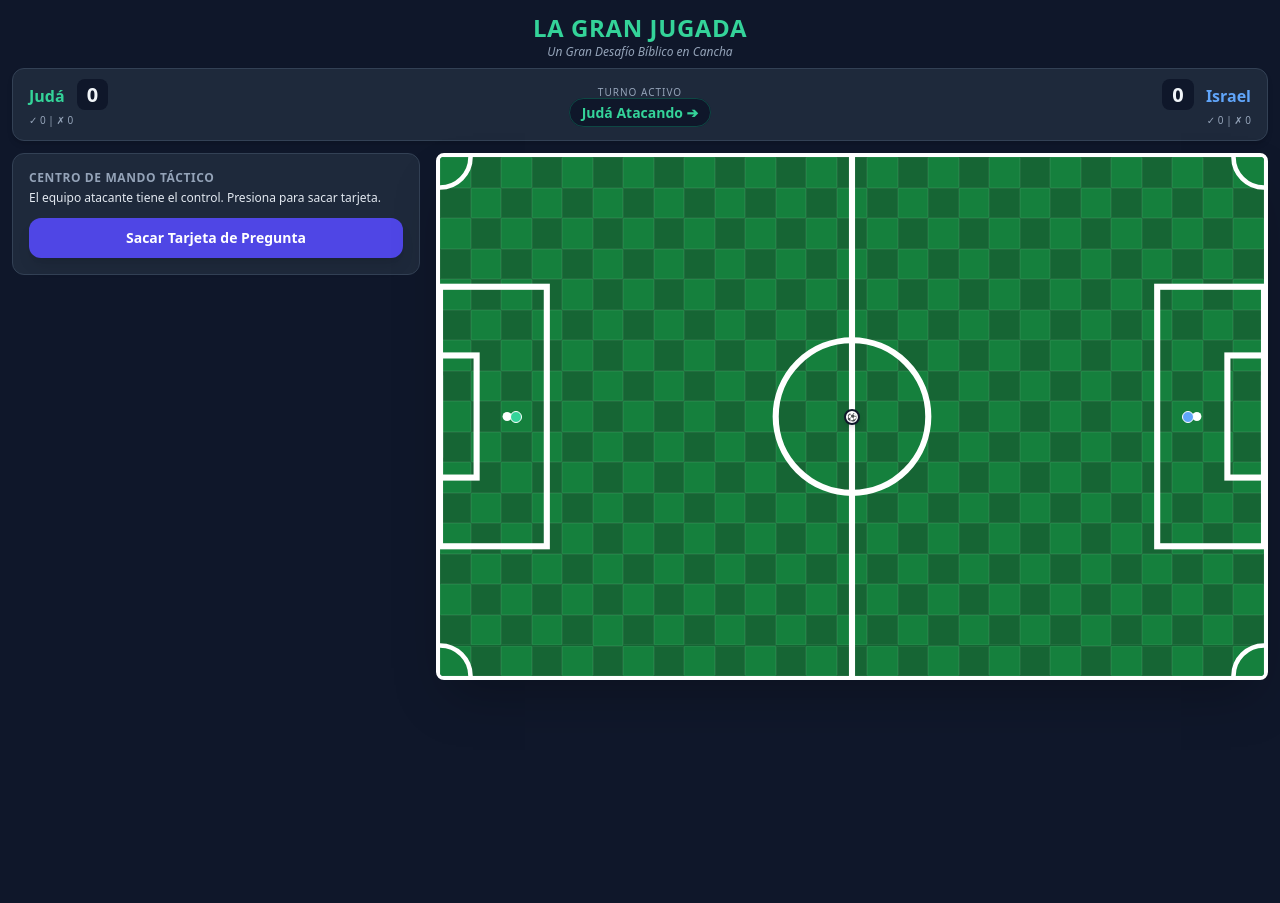
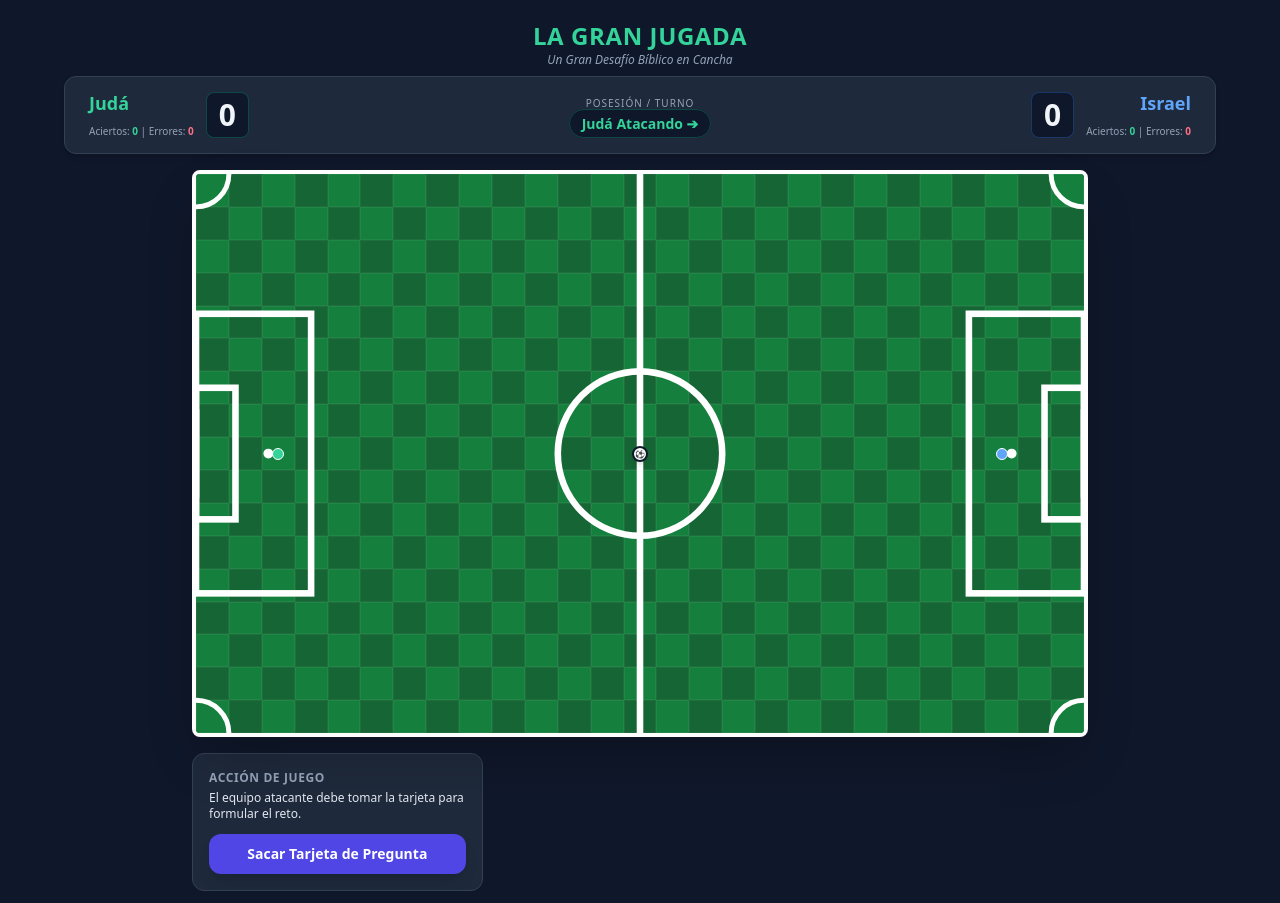
Before and after one commit to cecprasca48/la-gran-jugada, a plain HTML site: page index.htm in a window 1280 px wide. Both pictures are taken after a click on the button "¡Iniciar La Gran Jugada!". Before the commit the page ends 800 px from the top, so only its background shows below. Drawn offline with nearby package versions, Linux system fonts and the light colour scheme.

Commit message:
Update index.htm

```diff
--- a/index.htm
+++ b/index.htm
@@ -24,14 +24,14 @@
         .cell-light { background-color: #166534; }
     </style>
 </head>
-<body class="bg-slate-900 text-slate-100 min-h-screen font-sans flex flex-col items-center p-3">
-    <header class="text-center mb-2">
+<body class="bg-slate-900 text-slate-100 min-h-screen font-sans flex flex-col items-center justify-between p-3">
+    <header class="text-center my-2">
         <h1 class="text-2xl font-black text-emerald-400 tracking-wide">LA GRAN JUGADA</h1>
         <p class="text-xs text-slate-400 italic">Un Gran Desafío Bíblico en Cancha</p>
     </header>
 
     <!-- Pantalla de Configuración -->
-    <div id="setup-screen" class="w-full max-w-xl bg-slate-800 p-6 rounded-2xl shadow-xl border border-slate-700 mt-4">
+    <div id="setup-screen" class="w-full max-w-xl bg-slate-800 p-6 rounded-2xl shadow-xl border border-slate-700 my-auto">
         <h2 class="text-xl font-bold text-white mb-4">Configuración del Partido</h2>
         <div class="space-y-4">
             <div>
@@ -52,63 +52,41 @@
         </div>
     </div>
 
-    <!-- Pantalla Principal de Juego (Diseño Responsivo: Izquierda PC / Abajo Móvil) -->
-    <div id="game-screen" class="w-full max-w-7xl hidden flex flex-col items-center">
-        <!-- Marcador superior con estadísticas de aciertos y errores -->
-        <div class="w-full grid grid-cols-3 items-center bg-slate-800 px-4 py-3 rounded-xl mb-3 border border-slate-700 shadow-md">
-            <div class="text-left">
-                <span id="disp-team1" class="font-bold text-emerald-400 text-sm md:text-base">Judá</span>
-                <span id="score-team1" class="text-xl font-black ml-2 bg-slate-900 px-2.5 py-0.5 rounded-lg">0</span>
-                <div class="text-[10px] text-slate-400 mt-1">✓ <span id="t1-correct">0</span> | ✗ <span id="t1-errors">0</span></div>
+    <!-- Pantalla Principal de Juego (Tablero Centralizado) -->
+    <div id="game-screen" class="w-full max-w-6xl hidden flex flex-col items-center my-auto">
+
+        <!-- Marcador Superior con Score en Destaque (Goles y Estadísticas Integradas) -->
+        <div class="w-full grid grid-cols-3 items-center bg-slate-800 px-6 py-3 rounded-xl mb-4 border border-slate-700 shadow-md">
+            <!-- Equipo 1 -->
+            <div class="text-left flex items-center space-x-3">
+                <div>
+                    <span id="disp-team1" class="font-bold text-emerald-400 text-base md:text-lg block">Judá</span>
+                    <span class="text-[10px] text-slate-400">Aciertos: <strong id="t1-correct" class="text-emerald-400">0</strong> | Errores: <strong id="t1-errors" class="text-rose-400">0</strong></span>
                 </div>
+                <span id="score-team1" class="text-2xl md:text-3xl font-black bg-slate-900 px-3 py-1 rounded-lg border border-emerald-500/30">0</span>
+            </div>
+
+            <!-- Centro: Turno Activo -->
             <div class="text-center">
-                <span class="text-[10px] uppercase tracking-widest text-slate-400 block">Turno Activo</span>
+                <span class="text-[10px] uppercase tracking-widest text-slate-400 block">Posesión / Turno</span>
                 <span id="disp-possession" class="font-bold text-amber-400 text-xs md:text-sm bg-slate-900 px-3 py-1 rounded-full border border-amber-500/30">Judá Atacando</span>
             </div>
-            <div class="text-right">
-                <span id="score-team2" class="text-xl font-black mr-2 bg-slate-900 px-2.5 py-0.5 rounded-lg">0</span>
-                <span id="disp-team2" class="font-bold text-blue-400 text-sm md:text-base">Israel</span>
-                <div class="text-[10px] text-slate-400 mt-1">✓ <span id="t2-correct">0</span> | ✗ <span id="t2-errors">0</span></div>
+
+            <!-- Equipo 2 -->
+            <div class="text-right flex items-center justify-end space-x-3">
+                <span id="score-team2" class="text-2xl md:text-3xl font-black bg-slate-900 px-3 py-1 rounded-lg border border-blue-500/30">0</span>
+                <div>
+                    <span id="disp-team2" class="font-bold text-blue-400 text-base md:text-lg block">Israel</span>
+                    <span class="text-[10px] text-slate-400">Aciertos: <strong id="t2-correct" class="text-emerald-400">0</strong> | Errores: <strong id="t2-errors" class="text-rose-400">0</strong></span>
+                </div>
             </div>
         </div>
 
-        <!-- Layout Táctico: Panel Izquierdo / Cancha Derecha -->
-        <div class="w-full grid grid-cols-1 lg:grid-cols-12 gap-4 items-start">
+        <!-- Layout Centralizado: Tablero centrado y Tarjetas dinámicas al costado/abajo -->
+        <div class="w-full flex flex-col items-center gap-4">
 
-            <!-- Panel de Control y Tarjetas -->
-            <div class="lg:col-span-4 flex flex-col gap-3 order-2 lg:order-1">
-                <div class="bg-slate-800 p-4 rounded-xl border border-slate-700 flex flex-col justify-between">
-                    <div>
-                        <h3 class="text-xs font-bold uppercase tracking-wider text-slate-400 mb-1">Centro de Mando Táctico</h3>
-                        <p id="game-status-text" class="text-slate-200 text-xs mb-3">El equipo atacante tiene el control. Presiona para sacar tarjeta.</p>
-                    </div>
-                    <button id="draw-card-btn" onclick="drawCard()" class="w-full bg-indigo-600 hover:bg-indigo-500 text-white font-bold py-2.5 rounded-xl transition shadow-lg text-sm">
-                        Sacar Tarjeta de Pregunta
-                    </button>
-                </div>
-
-                <!-- Tarjeta Interactiva -->
-                <div id="card-panel" class="bg-slate-800 p-4 rounded-xl border border-slate-700 flex flex-col justify-between hidden">
-                    <div>
-                        <div class="flex justify-between items-center mb-2">
-                            <span id="card-ref" class="text-[10px] font-bold bg-slate-900 px-2 py-0.5 rounded text-emerald-400">REF: A1</span>
-                            <div class="flex items-center space-x-1.5">
-                                <span class="text-[10px] text-amber-400 font-bold">Tiempo:</span>
-                                <span id="timer-display" class="text-xs font-black bg-amber-500/20 text-amber-300 px-2 py-0.5 rounded-full border border-amber-500/40">20s</span>
-                            </div>
-                        </div>
-                        <p id="card-question" class="text-sm font-semibold text-white mb-3">Pregunta aquí...</p>
-
-                        <!-- Opciones -->
-                        <div id="options-container" class="grid grid-cols-1 gap-1.5 mb-3"></div>
-                    </div>
-                    <div id="card-result" class="text-xs font-bold text-center py-2 rounded-lg bg-slate-900 hidden"></div>
-                </div>
-            </div>
-
-            <!-- Tablero Gráfico de 17x27 con Líneas Blancas -->
-            <div class="lg:col-span-8 order-1 lg:order-2">
-                <div class="relative w-full bg-emerald-700 border-4 border-white rounded-lg shadow-2xl overflow-hidden">
+            <!-- Tablero Gráfico de 17x27 Centrado con Líneas Blancas -->
+            <div class="relative w-full max-w-4xl bg-emerald-700 border-4 border-white rounded-lg shadow-2xl overflow-hidden">
                 <svg class="absolute inset-0 w-full h-full pointer-events-none z-10" viewBox="0 0 270 170" preserveAspectRatio="none">
                     <line x1="135" y1="0" x2="135" y2="170" stroke="white" stroke-width="2" />
                     <circle cx="135" cy="85" r="25" stroke="white" stroke-width="2" fill="none" />
@@ -127,6 +105,45 @@
                     <path d="M 270,160 A 10,10 0 0,0 260,170" stroke="white" stroke-width="1.5" fill="none" />
                 </svg>
                 <div id="pitch-grid" class="pitch-grid w-full"></div>
+            </div>
+
+            <!-- Panel de Control y Dinámica de Preguntas Alternadas -->
+            <div class="w-full max-w-4xl grid grid-cols-1 md:grid-cols-3 gap-3">
+                <div class="bg-slate-800 p-4 rounded-xl border border-slate-700 flex flex-col justify-between">
+                    <div>
+                        <h3 class="text-xs font-bold uppercase tracking-wider text-slate-400 mb-1">Acción de Juego</h3>
+                        <p id="game-status-text" class="text-slate-200 text-xs mb-3">El equipo atacante debe tomar la tarjeta para formular el reto.</p>
+                    </div>
+                    <button id="draw-card-btn" onclick="drawCard()" class="w-full bg-indigo-600 hover:bg-indigo-500 text-white font-bold py-2.5 rounded-xl transition shadow-lg text-sm">
+                        Sacar Tarjeta de Pregunta
+                    </button>
+                </div>
+
+                <!-- Tarjeta Interactiva con Bloques Alternados (Atacante ve pregunta / Defensor ve opciones) -->
+                <div id="card-panel" class="md:col-span-2 bg-slate-800 p-4 rounded-xl border border-slate-700 flex flex-col justify-between hidden">
+                    <div>
+                        <div class="flex justify-between items-center mb-2">
+                            <span id="card-role-title" class="text-xs font-black bg-amber-500/20 text-amber-300 px-2.5 py-0.5 rounded border border-amber-500/40">Rol: Atacante (Formulando Pregunta)</span>
+                            <div class="flex items-center space-x-1.5">
+                                <span class="text-xs text-amber-400 font-bold">Tiempo:</span>
+                                <span id="timer-display" class="text-xs font-black bg-amber-500/20 text-amber-300 px-2 py-0.5 rounded-full border border-amber-500/40">20s</span>
+                            </div>
+                        </div>
+
+                        <!-- Bloque del Atacante (Pregunta completa con respuesta oculta para que la lea) -->
+                        <div id="attacker-block" class="mb-3">
+                            <p class="text-xs text-slate-400 mb-1">Lee la siguiente pregunta al equipo defensor:</p>
+                            <p id="card-question" class="text-sm font-semibold text-white bg-slate-900 p-2.5 rounded-lg border border-slate-700">Pregunta aquí...</p>
+                            <p class="text-[10px] text-emerald-400 mt-1 italic">Respuesta esperada (Solo para referencia del atacante): <span id="secret-answer" class="font-bold underline"></span></p>
+                        </div>
+
+                        <!-- Bloque del Defensor (Opciones de respuesta interactiva) -->
+                        <div id="defender-block" class="hidden">
+                            <p class="text-xs text-blue-300 font-bold mb-1">¡Equipo Defensor! Seleccionen su respuesta antes que expire el tiempo:</p>
+                            <div id="options-container" class="grid grid-cols-1 gap-1.5"></div>
+                        </div>
+                    </div>
+                    <div id="card-result" class="text-xs font-bold text-center py-2 rounded-lg bg-slate-900 hidden"></div>
                 </div>
             </div>
 
@@ -161,7 +178,6 @@
             { code: "RDE", name: "Retroceder Diagonal Izquierda", dx: -1, dy: 1 }
         ];
 
-        // Banco expandido de preguntas base
         const sampleCards = [
             { ref: "A1", q: "Palavra chave no livro de Gênesis.", correct: "No princípio", options: ["No princípio", "Criação divina", "No princípio crió Deus", "A terra era sem forma"], refBib: "Gn 1:1" },
             { ref: "A1", q: "Bisavó de Noé. Não conheceu a morte.", correct: "Enoque", options: ["Matusalém", "Enoque", "Jared", "Lameque"], refBib: "Gn 5:21-29" },
@@ -211,19 +227,16 @@
                     const isDark = (r + c) % 2 === 0;
                     cell.className = `cell ${isDark ? 'cell-dark' : 'cell-light'}`;
 
-                    // Renderizar balón y fichas tácticas simplificadas
                     if (c === gameState.ballX && r === gameState.ballY) {
                         const ball = document.createElement('div');
                         ball.className = 'w-4 h-4 bg-white rounded-full shadow-md border-2 border-slate-900 z-20 flex items-center justify-center text-[8px] font-black text-slate-900';
                         ball.innerText = '⚽';
                         cell.appendChild(ball);
                     } else if (c === 2 && r === 8) {
-                        // Ficha Arquero Equipo 1
                         const p1 = document.createElement('div');
                         p1.className = 'w-3 h-3 bg-emerald-400 rounded-full border border-white z-10';
                         cell.appendChild(p1);
                     } else if (c === 24 && r === 8) {
-                        // Ficha Arquero Equipo 2
                         const p2 = document.createElement('div');
                         p2.className = 'w-3 h-3 bg-blue-400 rounded-full border border-white z-10';
                         cell.appendChild(p2);
@@ -250,6 +263,13 @@
             cardPanel.classList.remove('hidden');
             document.getElementById('card-result').classList.add('hidden');
 
+            const attackerName = gameState.attacker === 1 ? gameState.team1 : gameState.team2;
+            const defenderName = gameState.attacker === 1 ? gameState.team2 : gameState.team1;
+
+            document.getElementById('card-role-title').innerText = `Turno de ${attackerName} (Atacante Lee Pregunta)`;
+            document.getElementById('attacker-block').classList.remove('hidden');
+            document.getElementById('defender-block').classList.add('hidden');
+
             const card = sampleCards[Math.floor(Math.random() * sampleCards.length)];
             const randomDir = possibleDirections[Math.floor(Math.random() * possibleDirections.length)];
             const randomMov = Math.floor(Math.random() * 5) + 1;
@@ -260,12 +280,17 @@
                 mov: randomMov
             };
 
-            document.getElementById('card-ref').innerText = `REF: ${card.ref} | ${card.refBib} | Mov: ${randomDir.code} (${randomMov} cas)`;
             document.getElementById('card-question').innerText = card.q;
+            document.getElementById('secret-answer').innerText = card.correct;
+
+            // Al hacer clic en la pregunta, el atacante pasa el turno al defensor para que aparezcan las opciones
+            setTimeout(() => {
+                document.getElementById('attacker-block').classList.add('hidden');
+                document.getElementById('defender-block').classList.remove('hidden');
+                document.getElementById('card-role-title').innerText = `Turno de ${defenderName} (Defensor Responde)`;
 
                 const optContainer = document.getElementById('options-container');
                 optContainer.innerHTML = '';
-
                 const shuffledOptions = [...card.options].sort(() => Math.random() - 0.5);
 
                 shuffledOptions.forEach(opt => {
@@ -276,6 +301,7 @@
                     optContainer.appendChild(btn);
                 });
 
+                // Iniciar temporizador de 20s para el defensor
                 gameState.timer = 20;
                 document.getElementById('timer-display').innerText = `${gameState.timer}s`;
 
@@ -288,12 +314,12 @@
                         evaluateAnswer(false);
                     }
                 }, 1000);
+            }, 4000); // 4 segundos para que el atacante lea la pregunta antes de mostrar las opciones al defensor
         }
 
         function evaluateAnswer(isCorrect) {
             clearInterval(gameState.interval);
-            const optContainer = document.getElementById('options-container');
-            optContainer.innerHTML = '';
+            document.getElementById('defender-block').classList.add('hidden');
 
             const resultDiv = document.getElementById('card-result');
             resultDiv.classList.remove('hidden');
@@ -303,7 +329,6 @@
             const dir = gameState.currentCard.dirObj;
             const mov = gameState.currentCard.mov;
 
-            // Registrar estadísticas de aciertos/errores
             if (gameState.attacker === 1) {
                 if (isCorrect) gameState.t2Correct++; else gameState.t1Errors++;
             } else {
@@ -313,7 +338,7 @@
 
             if (isCorrect) {
                 resultDiv.className = "text-xs font-bold text-center py-2 rounded-lg bg-emerald-500/20 text-emerald-300 border border-emerald-500/40";
-                resultDiv.innerText = `¡Correcto! ${defenderName} interceptó. ¡Robo de posesión!`;
+                resultDiv.innerText = `¡Correcto! ${defenderName} interceptó. ¡Robo de posesión! Movimiento: ${dir.code} (${mov} cas).`;
                 gameState.attacker = gameState.attacker === 1 ? 2 : 1;
             } else {
                 resultDiv.className = "text-xs font-bold text-center py-2 rounded-lg bg-rose-500/20 text-rose-300 border border-rose-500/40";
```
Lines whose indentation alone changed are shown as unchanged.
